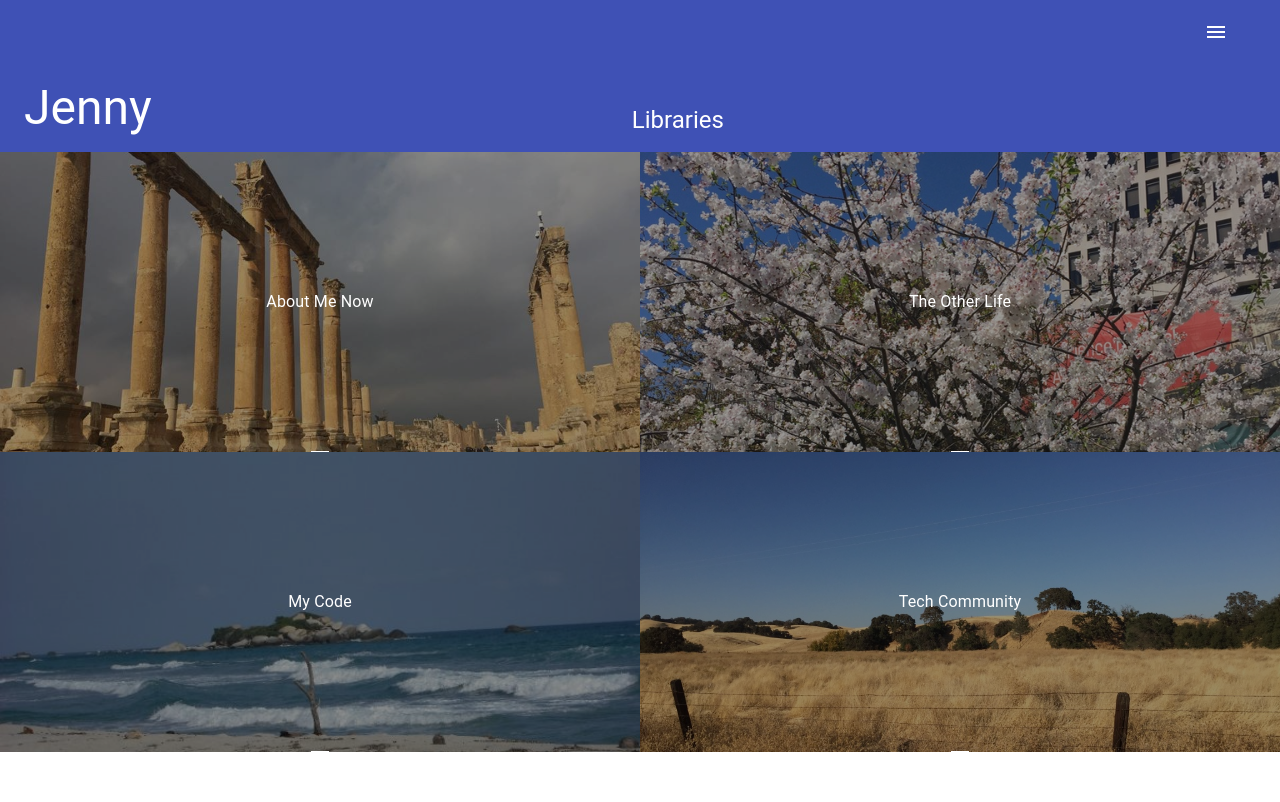
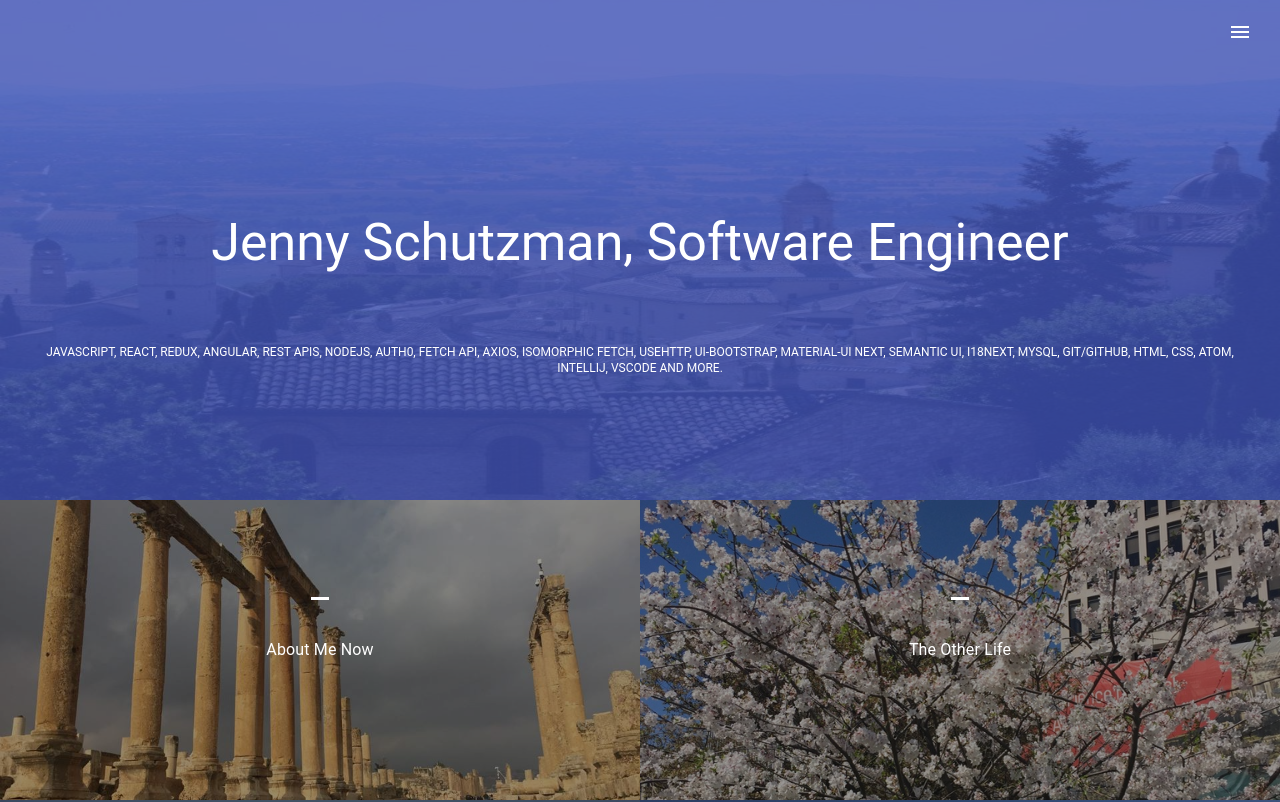
Before and after one commit to JenniferSchutzman/portfolio-2021, a React (Create React App) app: page / in a window 1280 px wide. Shown: the top 802 px of the page. Built offline with nearby package versions, Linux system fonts and the light colour scheme.

Commit message:
created the techommunicty page, route, data, and component.  Brought in image and some styling to the appbar.

```diff
--- a/src/App.js
+++ b/src/App.js
@@ -10,7 +10,7 @@ import Home from './pages/home/home.jsx'
 import AboutMe from './pages/aboutMe/aboutMe.jsx'
 import FormerLife from './pages/formerLife/formerLife.jsx'
 import MyCode from './pages/myCode/code.jsx'
-// import TechCommunity frmo './pages/techCommunity/techCommunity.jsx'
+import TechCommunity from './pages/techCommunity/techCommunity.jsx'
 
 
 const App = () => {
@@ -22,7 +22,7 @@ const App = () => {
         <Route exact path="/aboutMeNow" component={AboutMe} />
         <Route exact path="/myFormerLife" component={FormerLife} />
         <Route exact path="/myCode" component={MyCode} />
-        {/* <Route exact path="/involvementInTechCommunity" component={TechCommunity} />   */}
+        <Route exact path="/involvementInTechCommunity" component={TechCommunity} />
       </Switch>
     </BrowserRouter>
   )
--- a/src/components/NavBar.jsx
+++ b/src/components/NavBar.jsx
@@ -1,32 +1,39 @@
 import React from 'react';
-import AppBar from '@material-ui/core/AppBar';
-import Toolbar from '@material-ui/core/Toolbar';
-import IconButton from '@material-ui/core/IconButton';
+import {AppBar, Grid, IconButton, Toolbar} from '@material-ui/core';
 import Typography from '@material-ui/core/Typography';
 import { makeStyles } from '@material-ui/core/styles';
 import MenuIcon from '@material-ui/icons/Menu';
+import assisi from '../assets/images/assisi.jpg'
 
 const useStyles = makeStyles((theme) => ({
   root: {
-    flexGrow: 1,
-    background: theme.background
+    position: "relative",
+    textAlign: "center",
+  },
+  container: {
+    margin: "5%",
+    position: "absolute",
+    top: "50%",
+    left: "45%",
+    transform: "translate(-50%, -50%)"
   },
   menuButton: {
-    marginRight: theme.spacing(2),
+    position: "absolute",
+    top: "8px",
+    right: "16px",
   },
   subTitle: {
-    flexGrow: 1,
-    alignSelf: 'flex-end',
+    fontSize: "12px",
+    textTransform: "uppercase",
+    margin: "40px",
+    fontWeight: 400,
   },
   toolbar: {
-    minHeight: 128,
-    alignItems: 'flex-start',
-    paddingTop: theme.spacing(1),
-    paddingBottom: theme.spacing(2),
+    minHeight: "352px",
   },
   title: {
-    flexGrow: 1,
-    alignSelf: 'flex-end',
+    fontSize: "52px",
+    marginBottom: "30px",
   }
 }));
 
@@ -35,15 +42,22 @@ const NavBar = (props) =>  {
 
   return (
     <div className={classes.root}>
-      <AppBar position="static">
-        <Toolbar className={classes.toolbar}>
-          <Typography className={classes.title} variant="h3" noWrap>
-            {props.title}
-          </Typography>
-          <br/>
-          <Typography className={classes.subTitle} variant="h5" >
+      <AppBar position="static" >
+        {/* <Toolbar className={classes.toolbar}> */}
+        <img src={assisi} alt={assisi} style={{opacity: 0.2, width: "100%", height: "500px" }} />
+          <Grid container className={classes.container}>
+            <Grid item xs={12} >
+             <Typography className={classes.title} variant="h3" >
+              {props.title}
+             </Typography>
+            </Grid>
+            <br/>
+             <Grid item xs={12}>
+              <Typography className={classes.subTitle} variant="h5" >
            {props.subtitle}
           </Typography>
+          </Grid>
+          </Grid>
           <IconButton
             edge="start"
             className={classes.menuButton}
@@ -52,7 +66,7 @@ const NavBar = (props) =>  {
           >
             <MenuIcon />
           </IconButton>
-        </Toolbar>
+        {/* </Toolbar> */}
       </AppBar>
     </div>
   );
--- a/src/pages/home/home.jsx
+++ b/src/pages/home/home.jsx
@@ -1,15 +1,10 @@
 import React from 'react';
-
-import Grid from '@material-ui/core/Grid'
-import ButtonBase from '@material-ui/core/ButtonBase';
+import {useHistory} from 'react-router-dom'
+import { ButtonBase, Grid } from '@material-ui/core';
 import Typography from '@material-ui/core/Typography';
-
 import useStyles from './home.styles.js'
 import homeData from './home.data.js'
-
 import NavBar from '../../components/NavBar.jsx'
-
-import {useHistory} from 'react-router-dom'
 
 
 const Home = () => {
@@ -20,18 +15,15 @@ const Home = () => {
     history.push(data.route)
   }
 
-  // console.log('homeData', homeData)
-  const title = "Jenny"
-  const subtitle="Libraries"
+  const title = "Jenny Schutzman, Software Engineer"
+  const subtitle= "Javascript, React, Redux, Angular, Rest APIs, NodeJS, Auth0, Fetch API, Axios, Isomorphic Fetch, useHttp, UI-Bootstrap, Material-UI Next, Semantic UI, i18Next, MySQL, Git/Github, html, css, atom, IntelliJ, VSCode and more."
 
   return (
     <div className={classes.root}>
         <Grid item xs={12}>
         <NavBar title={title} subtitle={subtitle}/>
-        {/* </Grid> */}
-        {/* <Grid item xs={12}> */}
+        </Grid>
           {homeData.map((data) => (
-
             <ButtonBase
             focusRipple
             key={data.title}
@@ -60,7 +52,6 @@ const Home = () => {
       </span>
             </ButtonBase>
           ))}
-        </Grid>
     </div>
   )
 }
--- a/src/pages/home/home.styles.js
+++ b/src/pages/home/home.styles.js
@@ -70,7 +70,7 @@ const useStyles = makeStyles((theme) => ({
     width: 18,
     backgroundColor: theme.palette.common.white,
     position: 'absolute',
-    bottom: -2,
+    bottom: 200,
     left: 'calc(50% - 9px)',
     transition: theme.transitions.create('opacity'),
   },
--- a/src/pages/myCode/code.jsx
+++ b/src/pages/myCode/code.jsx
@@ -7,7 +7,7 @@ const MyCode = props => {
 
   return (
     <>
-    <NavBar title="My Code" subtitle="Professional and personal coding experience"/>
+    <NavBar title="My Involvement with the Charleston Tech Community"/>
     <PageLayout  data={myCodeData} />
     </>
   )
--- /dev/null
+++ b/src/pages/techCommunity/techCommunity.data.js
@@ -0,0 +1,34 @@
+import womenDevs from '../../assets/images/womenDevs.jpeg'
+import CWIT from '../../assets/images/CWIT.png'
+
+const techCommunityData = {
+  gridSection: [
+    {
+      gridImage: womenDevs,
+      gridHeader: `CHS Women Devs`,
+      gridSubHeader: ``,
+      gridDescription: [`Shortly after moving Charleston in 2017, I began attending any and every tech meetup.  Early on I noticed something odd; I had met so many people and yet not a single female software engineer.  In my former life of non-profit jobs where I worked in a female-dominated industry,I had immensely enjoyed growing professionally alongside other like-minded driven women.  I still craved that inspiring female comradery and after learning that female software engineers make up approximately 15% of the development community, I felt encouraged to the CHS Women Devs group to find some of these other people that fell in this 15%.`,
+      `Charleston Women Devs has been going strong since the summer of 2018 and to date we are still doing 2 meetups a month (1 online for technical topics and 1 outdoors for the happy hour during these COVID 19 days).  It's been a uniquly wonderful experience to create a causual group of female software engineers that would rarely get to talk code with friends in our normal out-of-work settings.  It's now mostly a sisterhood of developers to lean on and just enjoy one another's company.  We seek eachother's mentorship and ideas to continue building a solid career path.`
+    ],
+      gridButtonOneLink:`https://www.meetup.com/Charleston-women-devs/`,
+      gridButtonOneText: `Check out our upcoming events`
+    },
+    {
+      gridImage: CWIT ,
+      gridHeader: `Charleston Women in Tech Mentorship Program`,
+      gridSubHeader: ``,
+      gridDescription: [`In 2019 I had the pleasure of acting as the CHSWIT Mentorship Program Coordinator.
+      The program had gone silent for a couple of years so I volunteered to take the lead and bring it back to life.
+      Working alongside CHSWIT Board Members Nina Magnesson and Valerie Sessions, I paired over 100 women in tech with peer
+      support and mentorship in their own specific CHS neighborhoods and directly in a chosen career area of interest.  We further organized a
+      large kickoff event at the College Of Charleston with breakout sessions, a panel of experts, a dinner, and
+      cocktail hour overlooking the river.  Today this program is still going strong thanks to our efforts in 2019 and am grateful to have had the opportunity to meet countless phenomenol women in tech in the Charleston area.`],
+      gridButtonOneLink:`https://chswomenintech.org/`,
+      gridButtonOneText: `Abbreviated comments on CHSWIT (scroll to mid page)`,
+      gridButtonTwoLink: `https://chswomenintech.org/stories/`,
+      gridButtonTwoText: `Full commentary on CHSWIT (scroll to bottom of page)`
+    }
+  ]
+}
+
+export default techCommunityData;
--- /dev/null
+++ b/src/pages/techCommunity/techCommunity.jsx
@@ -0,0 +1,16 @@
+import React from 'react'
+import PageLayout from '../../components/PageLayout'
+import NavBar from '../../components/NavBar'
+import techCommunityData from './techCommunity.data.js'
+
+const TechCommunity = props => {
+
+  return (
+    <>
+    <NavBar title="My Code" subtitle="Professional and personal coding experience"/>
+    <PageLayout  data={techCommunityData} />
+    </>
+  )
+}
+
+export default TechCommunity;
```
Also changed, not shown: src/pages/myCode/code.data.js (+7 -7 lines), 1 other file (tests, documents, lock files or other folders).
